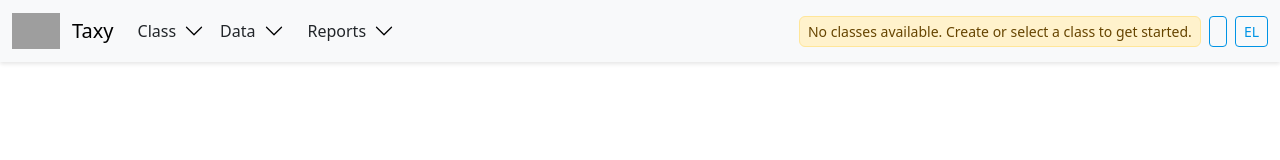
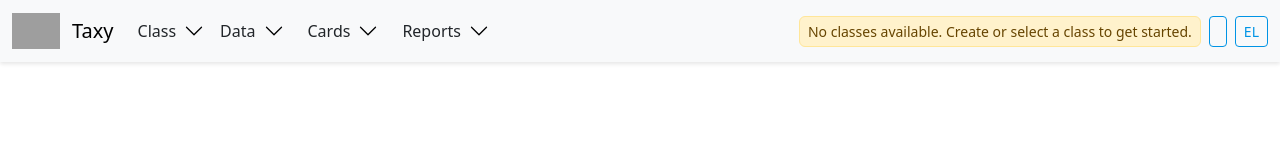
Before and after one commit to yannisf/taxy, a React (Vite) app: page /kids in a window 1280 px wide. Shown: the top 160 px of the page. Built offline with nearby package versions, Linux system fonts and the light colour scheme; grey boxes are pictures that could not be loaded.

Commit message:
More fixes

```diff
--- a/src/components/kids/KidListView.tsx
+++ b/src/components/kids/KidListView.tsx
@@ -20,6 +20,7 @@ const KidListView: React.FC = () => {
 
   // Determine the current state
   const hasNoClasses = classes.length === 0;
+  const hasNoSelectedClass = !selectedClass && classes.length > 0;
 
   return (
     <Container className="mt-3">
@@ -35,6 +36,14 @@ const KidListView: React.FC = () => {
                 <div className="mb-4">
                   <p className="text-muted">
                     {t('noClassesAvailable')}
+                  </p>
+                </div>
+              </>
+            ) : hasNoSelectedClass ? (
+              <>
+                <div className="mb-4">
+                  <p className="text-muted">
+                    {t('noClassSelected')}
                   </p>
                 </div>
               </>
--- a/src/components/layout/TopBar.tsx
+++ b/src/components/layout/TopBar.tsx
@@ -6,6 +6,7 @@ import { useTheme } from '../../contexts/ThemeContext';
 import TopBarLogo from './TopBarLogo';
 import TopBarClassMenu from './TopBarClassMenu';
 import TopBarDataMenu from './TopBarDataMenu';
+import TopBarCardsMenu from './TopBarCardsMenu';
 import TopBarReportsMenu from './TopBarReportsMenu';
 import TopBarSettings from './TopBarSettings';
 
@@ -36,6 +37,7 @@ const TopBar: React.FC = () => {
           <Nav className="me-auto">
             <TopBarClassMenu theme={theme} />
             <TopBarDataMenu theme={theme} />
+            <TopBarCardsMenu theme={theme} />
             <TopBarReportsMenu theme={theme} />
           </Nav>
 
--- /dev/null
+++ b/src/components/layout/TopBarCardsMenu.tsx
@@ -0,0 +1,87 @@
+import React, { useState } from 'react';
+import { Dropdown } from 'react-bootstrap';
+import { FilePdf, ChevronDown } from 'react-bootstrap-icons';
+import { toast } from 'react-toastify';
+import { useTranslation } from 'react-i18next';
+import { useClass } from '../../contexts/ClassContext';
+import { useClassKids } from '../../hooks/useClassKids';
+import { generateStudentGridPDF, generateStudentListPDF } from '../../utils/pdfUtils';
+
+interface TopBarCardsMenuProps {
+  theme: 'light' | 'dark';
+}
+
+const TopBarCardsMenu: React.FC<TopBarCardsMenuProps> = ({ theme }) => {
+  const { t } = useTranslation();
+  const { selectedClass } = useClass();
+  const classKids = useClassKids();
+  const [cardsDropdownOpen, setCardsDropdownOpen] = useState(false);
+  const [isGeneratingGrid, setIsGeneratingGrid] = useState(false);
+  const [isGeneratingList, setIsGeneratingList] = useState(false);
+
+  const handleGenerateStudentGrid = async () => {
+    if (!selectedClass) {
+      toast.error(t('selectClassToExport'));
+      return;
+    }
+
+    setIsGeneratingGrid(true);
+    try {
+      const classRecord = { ...selectedClass, kids: classKids };
+      await generateStudentGridPDF(classRecord, classKids, t);
+      toast.success(t('studentGridGenerated'));
+    } catch (error) {
+      console.error('Student grid generation failed:', error);
+      toast.error(t('failedToGenerateStudentGrid'));
+    } finally {
+      setIsGeneratingGrid(false);
+    }
+  };
+
+  const handleGenerateStudentList = async () => {
+    if (!selectedClass) {
+      toast.error(t('selectClassToExport'));
+      return;
+    }
+
+    setIsGeneratingList(true);
+    try {
+      const classRecord = { ...selectedClass, kids: classKids };
+      await generateStudentListPDF(classRecord, classKids, t);
+      toast.success(t('studentListGenerated'));
+    } catch (error) {
+      console.error('Student list generation failed:', error);
+      toast.error(t('failedToGenerateStudentList'));
+    } finally {
+      setIsGeneratingList(false);
+    }
+  };
+
+  return (
+    <Dropdown show={cardsDropdownOpen} onToggle={(show: boolean) => setCardsDropdownOpen(show)} className="me-2">
+      <Dropdown.Toggle
+        as="a"
+        id="cards-dropdown"
+        className={`nav-link no-caret text-decoration-none d-flex align-items-center gap-1 topbar-nav-item ${theme === 'light' ? 'text-dark' : 'text-white'}`}
+        role="button"
+        aria-haspopup="menu"
+        aria-expanded={cardsDropdownOpen}
+        tabIndex={0}
+        style={{ cursor: 'pointer' }}
+      >
+        <span>{t('menuCards')}</span>
+        <ChevronDown size={14} />
+      </Dropdown.Toggle>
+      <Dropdown.Menu align="start" className={`topbar-dropdown-menu narrow ${theme === 'light' ? 'light' : 'dark'}`}>
+        <Dropdown.Item onClick={() => { handleGenerateStudentGrid(); setCardsDropdownOpen(false); }} disabled={!selectedClass || isGeneratingGrid || classKids.length === 0}>
+          <span className="d-flex align-items-center gap-2"><FilePdf /> {t('generateStudentGrid')}</span>
+        </Dropdown.Item>
+        <Dropdown.Item onClick={() => { handleGenerateStudentList(); setCardsDropdownOpen(false); }} disabled={!selectedClass || isGeneratingList || classKids.length === 0}>
+          <span className="d-flex align-items-center gap-2"><FilePdf /> {t('generateStudentList')}</span>
+        </Dropdown.Item>
+      </Dropdown.Menu>
+    </Dropdown>
+  );
+};
+
+export default TopBarCardsMenu;
--- a/src/components/layout/TopBarReportsMenu.tsx
+++ b/src/components/layout/TopBarReportsMenu.tsx
@@ -6,7 +6,7 @@ import { useTranslation } from 'react-i18next';
 import { useClass } from '../../contexts/ClassContext';
 import { useClassKids } from '../../hooks/useClassKids';
 import { exportGuardianEmails } from '../../utils/exportUtils';
-import { generateClassCatalogPDF, generateStudentGridPDF, generateStudentListPDF } from '../../utils/pdfUtils';
+import { generateClassCatalogPDF } from '../../utils/pdfUtils';
 
 interface TopBarReportsMenuProps {
   theme: 'light' | 'dark';
@@ -19,8 +19,6 @@ const TopBarReportsMenu: React.FC<TopBarReportsMenuProps> = ({ theme }) => {
   const [reportsDropdownOpen, setReportsDropdownOpen] = useState(false);
   const [isGeneratingCatalog, setIsGeneratingCatalog] = useState(false);
   const [isExportingEmails, setIsExportingEmails] = useState(false);
-  const [isGeneratingGrid, setIsGeneratingGrid] = useState(false);
-  const [isGeneratingList, setIsGeneratingList] = useState(false);
 
   const handleGenerateCatalog = async () => {
     if (!selectedClass) {
@@ -63,44 +61,6 @@ const TopBarReportsMenu: React.FC<TopBarReportsMenuProps> = ({ theme }) => {
     }
   };
 
-  const handleGenerateStudentGrid = async () => {
-    if (!selectedClass) {
-      toast.error(t('selectClassToExport'));
-      return;
-    }
-
-    setIsGeneratingGrid(true);
-    try {
-      const classRecord = { ...selectedClass, kids: classKids };
-      await generateStudentGridPDF(classRecord, classKids, t);
-      toast.success(t('studentGridGenerated'));
-    } catch (error) {
-      console.error('Student grid generation failed:', error);
-      toast.error(t('failedToGenerateStudentGrid'));
-    } finally {
-      setIsGeneratingGrid(false);
-    }
-  };
-
-  const handleGenerateStudentList = async () => {
-    if (!selectedClass) {
-      toast.error(t('selectClassToExport'));
-      return;
-    }
-
-    setIsGeneratingList(true);
-    try {
-      const classRecord = { ...selectedClass, kids: classKids };
-      await generateStudentListPDF(classRecord, classKids, t);
-      toast.success(t('studentListGenerated'));
-    } catch (error) {
-      console.error('Student list generation failed:', error);
-      toast.error(t('failedToGenerateStudentList'));
-    } finally {
-      setIsGeneratingList(false);
-    }
-  };
-
   return (
     <Dropdown show={reportsDropdownOpen} onToggle={(show: boolean) => setReportsDropdownOpen(show)} className="me-2">
       <Dropdown.Toggle
@@ -120,12 +80,6 @@ const TopBarReportsMenu: React.FC<TopBarReportsMenuProps> = ({ theme }) => {
         <Dropdown.Item onClick={() => { handleGenerateCatalog(); setReportsDropdownOpen(false); }} disabled={!selectedClass || isGeneratingCatalog || classKids.length === 0}>
           <span className="d-flex align-items-center gap-2"><FilePdf /> {t('generateCatalog')}</span>
         </Dropdown.Item>
-        <Dropdown.Item onClick={() => { handleGenerateStudentGrid(); setReportsDropdownOpen(false); }} disabled={!selectedClass || isGeneratingGrid || classKids.length === 0}>
-          <span className="d-flex align-items-center gap-2"><FilePdf /> {t('generateStudentGrid')}</span>
-        </Dropdown.Item>
-        <Dropdown.Item onClick={() => { handleGenerateStudentList(); setReportsDropdownOpen(false); }} disabled={!selectedClass || isGeneratingList || classKids.length === 0}>
-          <span className="d-flex align-items-center gap-2"><FilePdf /> {t('generateStudentList')}</span>
-        </Dropdown.Item>
         <Dropdown.Item onClick={() => { handleExportGuardianEmails(); setReportsDropdownOpen(false); }} disabled={!selectedClass || isExportingEmails || classKids.length === 0}>
           <span className="d-flex align-items-center gap-2"><Envelope /> {t('exportGuardianEmails')}</span>
         </Dropdown.Item>
--- a/src/i18n/locales/el.json
+++ b/src/i18n/locales/el.json
@@ -59,6 +59,7 @@
   "info": "Πληροφορία",
   "noData": "Δεν υπάρχουν διαθέσιμα δεδομένα",
   "selectClass": "Παρακαλώ επιλέξτε μια τάξη από την επάνω μπάρα για να ξεκινήσετε.",
+  "noClassSelected": "Δεν έχει επιλεγεί τάξη. Παρακαλώ επιλέξτε μια τάξη από το μενού Τάξεις για να δείτε και να διαχειριστείτε τους μαθητές.",
   "noClassesAvailable": "Δεν υπάρχουν διαθέσιμες τάξεις. Δημιουργήστε ή επιλέξτε μια τάξη για να ξεκινήσετε.",
   "view": "Προβολή",
   "duplicate": "Αντιγραφή",
@@ -252,6 +253,7 @@
   "cancelImport": "Ακύρωση Εισαγωγής",
   "menuKids": "Παιδιά",
   "menuClasses": "Τάξη",
+  "menuCards": "Κάρτες",
   "menuReports": "Αναφορές",
   "menuSettings": "Ρυθμίσεις",
   "breadcrumbHome": "Αρχική",
--- a/src/i18n/locales/en.json
+++ b/src/i18n/locales/en.json
@@ -59,6 +59,7 @@
   "info": "Information",
   "noData": "No data available",
   "selectClass": "Please select a class from the top bar to get started.",
+  "noClassSelected": "No class selected. Please select a class from the Classes menu to view and manage students.",
   "noClassesAvailable": "No classes available. Create or select a class to get started.",
   "view": "View",
   "duplicate": "Duplicate",
@@ -252,6 +253,7 @@
   "cancelImport": "Cancel Import",
   "menuKids": "Kids",
   "menuClasses": "Class",
+  "menuCards": "Cards",
   "menuReports": "Reports",
   "menuSettings": "Settings",
   "breadcrumbHome": "Home",
--- a/src/utils/dateUtils.ts
+++ b/src/utils/dateUtils.ts
@@ -1,11 +1,29 @@
+import i18n from '../i18n';
+
 /**
- * Formats a date string to "DD MMMM YYYY" format (e.g., "04 July 2023")
+ * Maps i18n language codes to locale codes for date formatting
+ */
+const languageToLocaleMap: Record<string, string> = {
+  'en': 'en-GB',
+  'el': 'el-GR'
+};
+
+/**
+ * Gets the current locale for date formatting based on i18n language
+ */
+function getCurrentLocale(): string {
+  const currentLanguage = i18n.language || 'en';
+  return languageToLocaleMap[currentLanguage] || currentLanguage;
+}
+
+/**
+ * Formats a date string to localized format (e.g., "04 July 2023" for en-GB, "04 Ιουλίου 2023" for el-GR)
  * @param dateString - The date string to format
  * @param includeTime - Whether to include time in the format
  * @returns Formatted date string or original string if invalid
  */
 export function formatDateDisplay(dateString?: string, includeTime: boolean = false): string {
-  if (!dateString) return 'Not specified';
+  if (!dateString) return i18n.t('notSpecified');
 
   try {
     const date = new Date(dateString);
@@ -13,8 +31,10 @@ export function formatDateDisplay(dateString?: string, includeTime: boolean = fa
       return dateString; // Return original if invalid date
     }
 
+    const locale = getCurrentLocale();
+
     if (includeTime) {
-      return new Intl.DateTimeFormat('en-GB', {
+      return new Intl.DateTimeFormat(locale, {
         day: '2-digit',
         month: 'long',
         year: 'numeric',
@@ -24,7 +44,7 @@ export function formatDateDisplay(dateString?: string, includeTime: boolean = fa
       }).format(date);
     }
 
-    return new Intl.DateTimeFormat('en-GB', {
+    return new Intl.DateTimeFormat(locale, {
       day: '2-digit',
       month: 'long',
       year: 'numeric'
--- a/src/utils/pdfUtils.ts
+++ b/src/utils/pdfUtils.ts
@@ -2,6 +2,7 @@ import type { TDocumentDefinitions, Content } from 'pdfmake/interfaces';
 import type { Kid, Guardian, Telephone, ClassRecord } from '../types/models';
 import type { TFunction } from 'i18next';
 import { initializePDFMakeFonts, getDefaultFontFamily } from './customFonts';
+import i18n from '../i18n';
 
 /**
  * Formats a telephone number for PDF (XXX XXX XXXX format, no country code)
@@ -123,7 +124,11 @@ export async function generateClassCatalogPDF(classRecord: ClassRecord, kids: Ki
   await initializePDFMakeFonts(pdfMake);
   const fontFamily = 'Roboto'; // Catalog always uses Roboto font
 
-  const currentDate = new Date().toLocaleDateString('en-GB', {
+  // Get current locale from i18n
+  const currentLanguage = i18n.language || 'en';
+  const locale = currentLanguage === 'el' ? 'el-GR' : 'en-GB';
+
+  const currentDate = new Date().toLocaleDateString(locale, {
     day: '2-digit',
     month: '2-digit',
     year: 'numeric'
@@ -161,7 +166,8 @@ export async function generateClassCatalogPDF(classRecord: ClassRecord, kids: Ki
         table: {
           headerRows: 1,
           widths: [30, 'auto', '*'],
-          body: createTableData(kids, t)
+          body: createTableData(kids, t),
+          dontBreakRows: true
         },
         layout: {
           fillColor: function(rowIndex: number) {
```
